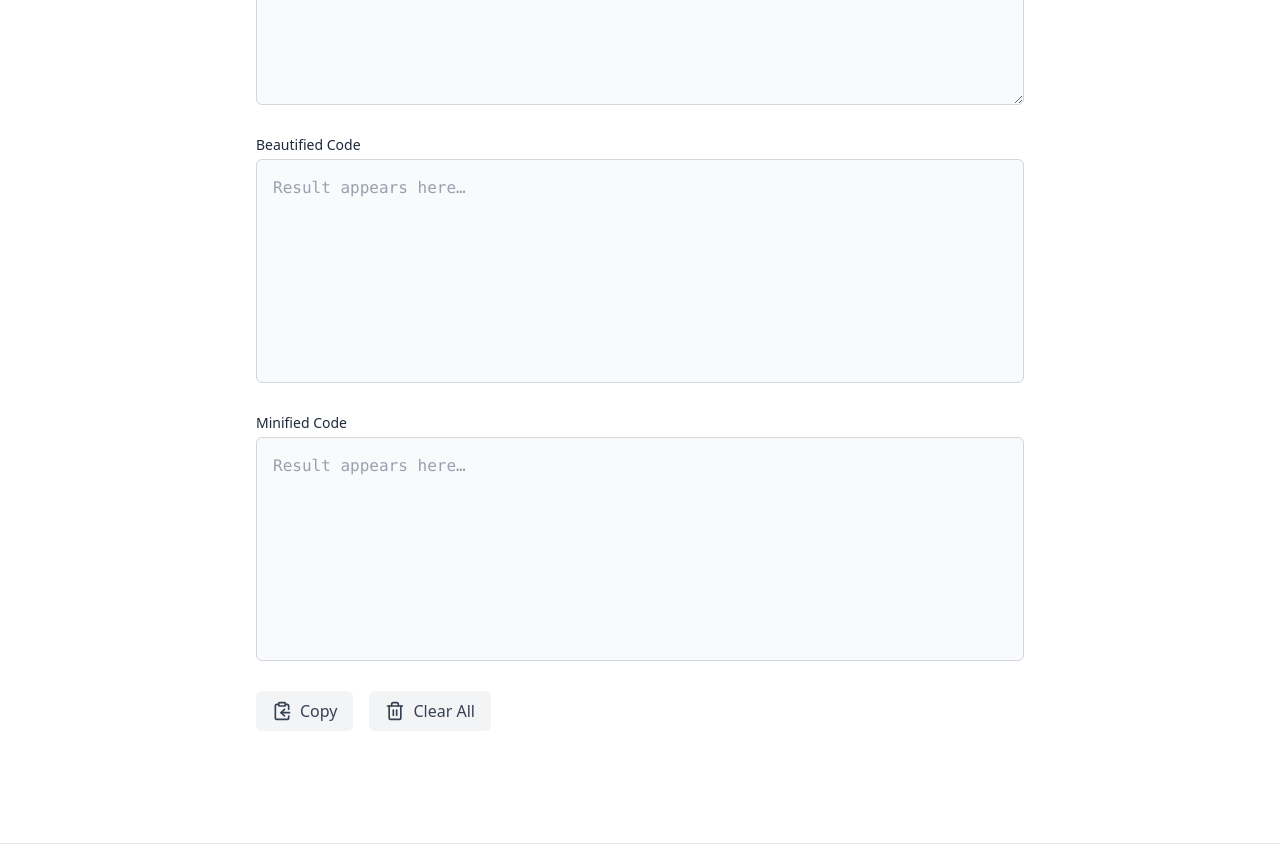
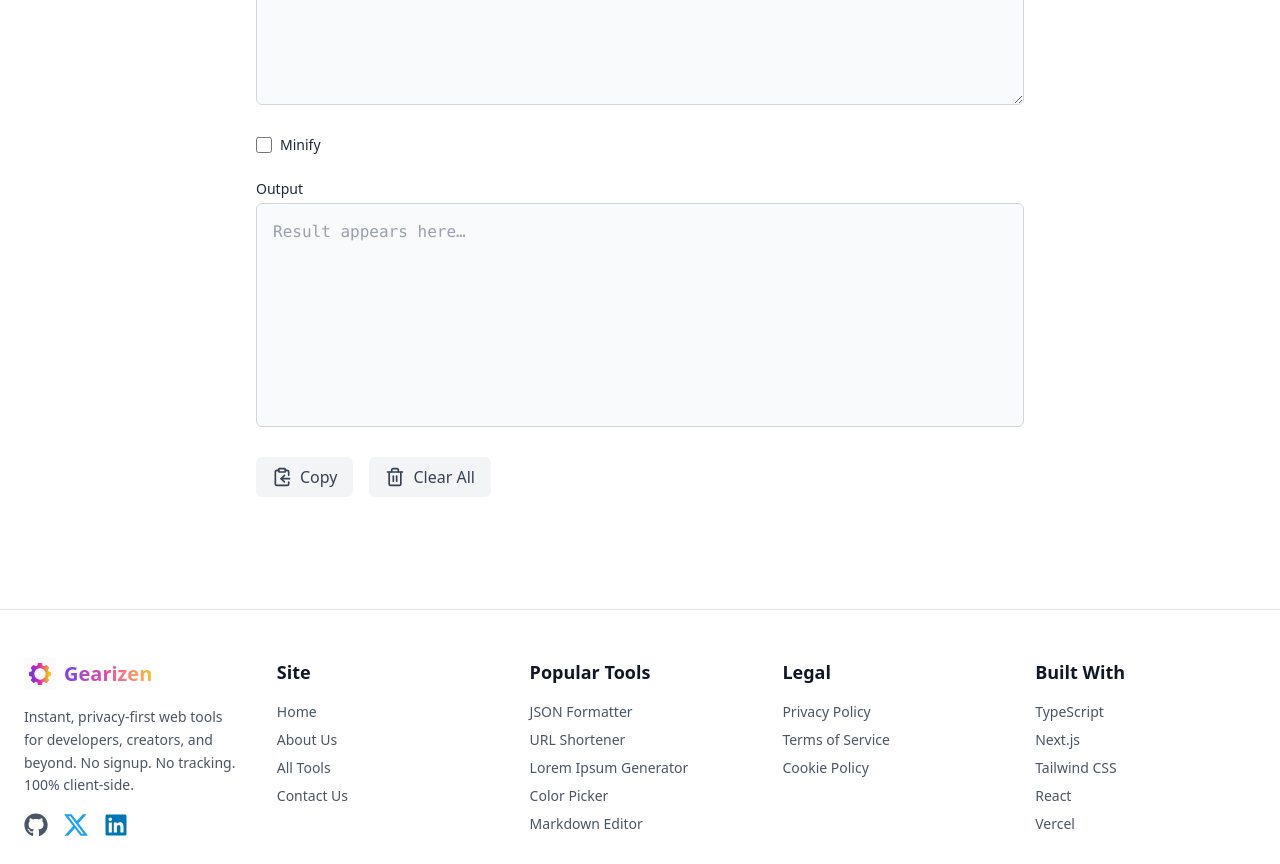
Before and after one commit to tahir-ozcan/gearizen, a Next.js app: page /tools/code-formatter-minifier in a window 1280 px wide. Shown: the part 580-1444 px from the top of the page. Built offline with nearby package versions, Linux system fonts and the light colour scheme; no server answers.

Commit message:
Initial commit

```diff
--- a/app/tools/code-formatter-minifier/code-formatter-minifier-client.tsx
+++ b/app/tools/code-formatter-minifier/code-formatter-minifier-client.tsx
@@ -29,8 +29,7 @@ export interface CodeFormatterMinifierProps {
   focusRingClass?: string;
   /** Labels & placeholders */
   inputLabel?: string;
-  outputLabelFormat?: string;
-  outputLabelMinify?: string;
+  outputLabel?: string;
   placeholderInput?: string;
   placeholderOutput?: string;
   clearButtonLabel?: string;
@@ -49,8 +48,7 @@ export default function CodeFormatterMinifierClient({
   gradientClasses = "from-purple-500 via-pink-500 to-yellow-400",
   focusRingClass = "focus:ring-purple-500",
   inputLabel = "Your Code",
-  outputLabelFormat = "Beautified Code",
-  outputLabelMinify = "Minified Code",
+  outputLabel = "Output",
   placeholderInput = "Enter HTML, CSS, or JS code here…",
   placeholderOutput = "Result appears here…",
   clearButtonLabel = "Clear All",
@@ -63,8 +61,9 @@ export default function CodeFormatterMinifierClient({
   const [inputCode, setInputCode] = useState("");
   const [formattedCode, setFormattedCode] = useState("");
   const [minifiedCode, setMinifiedCode] = useState("");
+  const [minify, setMinify] = useState(false);
+  const [error, setError] = useState<string | null>(null);
   const [copied, setCopied] = useState(false);
-  const [error, setError] = useState<string | null>(null);
 
   const inputRef = useRef<HTMLTextAreaElement>(null);
 
@@ -80,15 +79,15 @@ export default function CodeFormatterMinifierClient({
 
   const detectLanguage = useCallback(
     (code: string): "html" | "css" | "js" => {
-      const trimmed = code.trim();
-      if (trimmed.startsWith("<")) return "html";
+      const t = code.trim();
+      if (t.startsWith("<")) return "html";
       if (/^\s*[.#]?[A-Za-z0-9_-]+\s*\{/.test(code)) return "css";
       return "js";
     },
     []
   );
 
-  const processCode = useCallback(
+const validateAndProcess = useCallback(
   (code: string) => {
     if (!code.trim()) {
       setFormattedCode("");
@@ -96,8 +95,40 @@ export default function CodeFormatterMinifierClient({
       setError(null);
       return;
     }
+
+    const lang = detectLanguage(code);
+
+    // Syntax validation
     try {
-        const lang = detectLanguage(code);
+      if (lang === "js") {
+        // JS syntax check
+        new Function(code);
+      } else if (lang === "html") {
+        // HTML syntax check
+        const parser = new DOMParser();
+        const doc = parser.parseFromString(code, "text/html");
+        if (doc.querySelector("parsererror")) {
+          throw new Error("HTML syntax error");
+        }
+      } else {
+        // CSS basic braces check
+        const open = (code.match(/{/g) || []).length;
+        const close = (code.match(/}/g) || []).length;
+        if (open !== close) {
+          throw new Error("CSS syntax error: unmatched braces");
+        }
+      }
+    } catch (e: unknown) {
+      // e’yi güvenli şekilde Error’a daraltıyoruz
+      const message = e instanceof Error ? e.message : String(e);
+      setError(message);
+      setFormattedCode("");
+      setMinifiedCode("");
+      return;
+    }
+
+    // Formatting & minifying
+    try {
       let fmt: string;
       let min: string;
       switch (lang) {
@@ -140,10 +171,10 @@ export default function CodeFormatterMinifierClient({
   [detectLanguage]
 );
 
-  // Run on every input change
+  // Re-run when input or toggle changes
   useEffect(() => {
-    processCode(inputCode);
-  }, [inputCode, processCode]);
+    validateAndProcess(inputCode);
+  }, [inputCode, validateAndProcess]);
 
   const clearAll = useCallback(() => {
     setInputCode("");
@@ -154,15 +185,26 @@ export default function CodeFormatterMinifierClient({
   }, []);
 
   const handleCopy = useCallback(async () => {
-    if (!formattedCode) return;
+    const outputValue = error
+      ? ""
+      : minify
+      ? minifiedCode
+      : formattedCode;
+    if (!outputValue) return;
     try {
-      await navigator.clipboard.writeText(formattedCode);
+      await navigator.clipboard.writeText(outputValue);
       setCopied(true);
       setTimeout(() => setCopied(false), 2000);
     } catch {
       /* silent */
     }
-  }, [formattedCode]);
+  }, [formattedCode, minifiedCode, minify, error]);
+
+  const outputValue = error
+    ? error
+    : minify
+    ? minifiedCode
+    : formattedCode;
 
   return (
     <section
@@ -205,48 +247,40 @@ export default function CodeFormatterMinifierClient({
             />
           </div>
 
-          {/* Error */}
-          {error && (
-            <div
-              role="alert"
-              className="text-red-700 bg-red-50 border border-red-200 p-4 rounded-md"
+          {/* Minify Toggle */}
+          <div className="flex items-center gap-2">
+            <input
+              id="minify-toggle"
+              type="checkbox"
+              checked={minify}
+              onChange={(e) => setMinify(e.target.checked)}
+              className="h-4 w-4 focus:outline-none focus:ring-2 focus:ring-purple-500"
+            />
+            <label
+              htmlFor="minify-toggle"
+              className="text-sm text-gray-800 select-none"
             >
-              {error}
+              Minify
+            </label>
           </div>
-          )}
 
-          {/* Beautified Output */}
+          {/* Single Output */}
           <div>
             <label
-              htmlFor="formatted-output"
+              htmlFor="code-output"
               className="block text-sm font-medium text-gray-800 mb-1"
             >
-              {outputLabelFormat}
+              {outputLabel}
             </label>
             <textarea
-              id="formatted-output"
-              value={formattedCode}
+              id="code-output"
+              value={outputValue}
               readOnly
               placeholder={placeholderOutput}
-              className={baseOutputClasses}
-              aria-readonly
-            />
-          </div>
-
-          {/* Minified Output */}
-          <div>
-            <label
-              htmlFor="minified-output"
-              className="block text-sm font-medium text-gray-800 mb-1"
-            >
-              {outputLabelMinify}
-            </label>
-            <textarea
-              id="minified-output"
-              value={minifiedCode}
-              readOnly
-              placeholder={placeholderOutput}
-              className={baseOutputClasses}
+              className={
+                baseOutputClasses +
+                (error ? " text-red-700" : "")
+              }
               aria-readonly
             />
           </div>
@@ -256,7 +290,7 @@ export default function CodeFormatterMinifierClient({
             <button
               type="button"
               onClick={handleCopy}
-              disabled={!formattedCode}
+              disabled={!outputValue || !!error}
               aria-label={copyButtonLabel}
               className={secondaryBtnClasses}
             >
@@ -270,7 +304,6 @@ export default function CodeFormatterMinifierClient({
               )}
               {copyButtonLabel}
             </button>
-
             <button
               type="button"
               onClick={clearAll}
```
Lines whose indentation alone changed are shown as unchanged.
